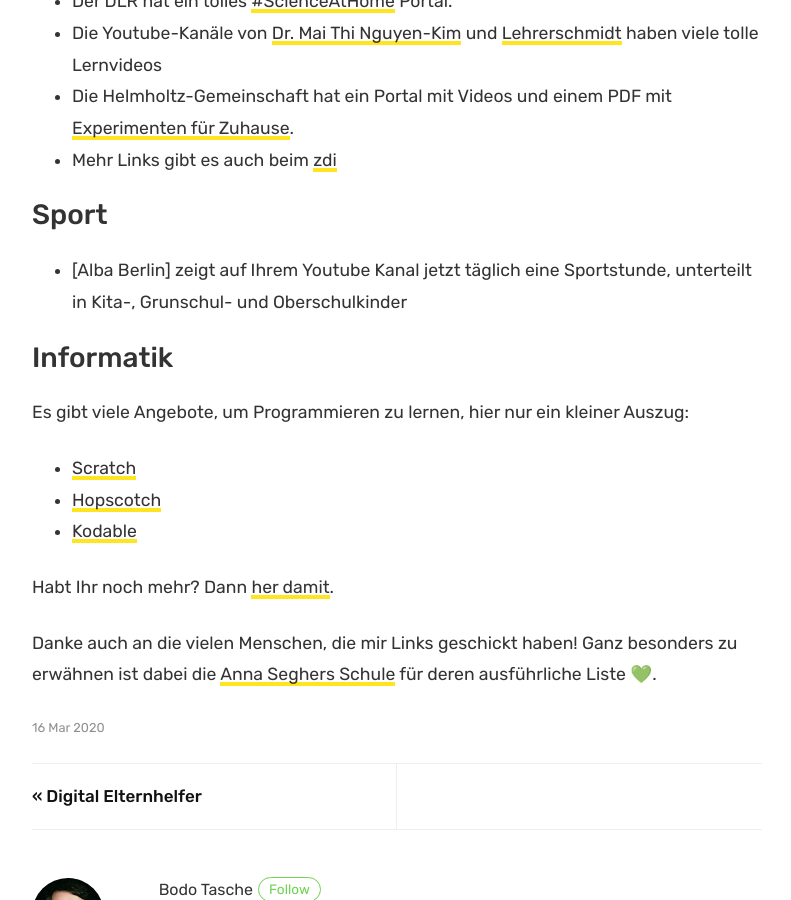
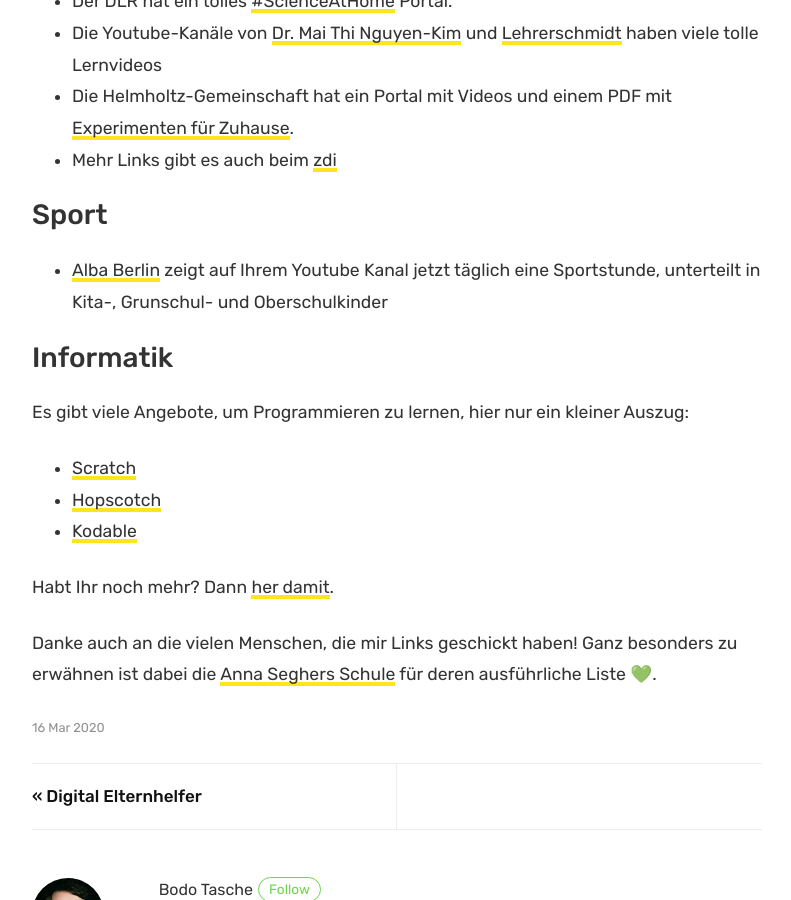
Before and after one commit to papiberlin/website, a Jekyll site: the page built from _posts/2020-03-16-corona-resources.md, in a window 1280 px wide and 900 px high, scrolled down 3010 px. Shown: the whole window, without its empty margins (433-1224 px from the left). Built offline with Jekyll 4.4.1, drawn with Linux system fonts in a browser that asks for light colours; some of the changed lines change nothing that is shown.

Commit message:
fixed link

```diff
--- a/_posts/2020-03-16-corona-resources.md
+++ b/_posts/2020-03-16-corona-resources.md
@@ -77,7 +77,7 @@
 
 ### Sport
 
-* [Alba Berlin] zeigt auf Ihrem Youtube Kanal jetzt täglich eine Sportstunde, unterteilt in Kita-, Grunschul- und Oberschulkinder
+* [Alba Berlin](https://www.albaberlin.de/news/details/reaktion-auf-coronavirus-alba-berlin-startet-taegliche-digitale-sportstunde-fuer-kinder-und-jugendlic/) zeigt auf Ihrem Youtube Kanal jetzt täglich eine Sportstunde, unterteilt in Kita-, Grunschul- und Oberschulkinder
 
 ### Informatik
 
```
